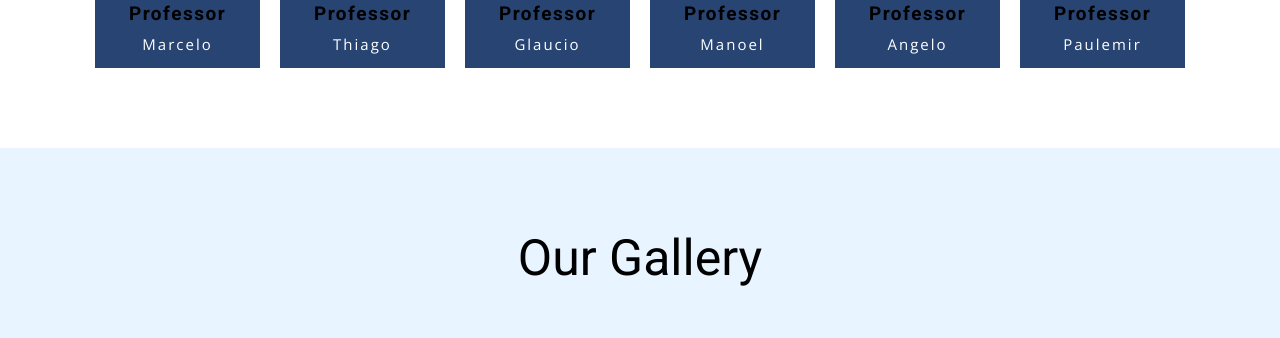
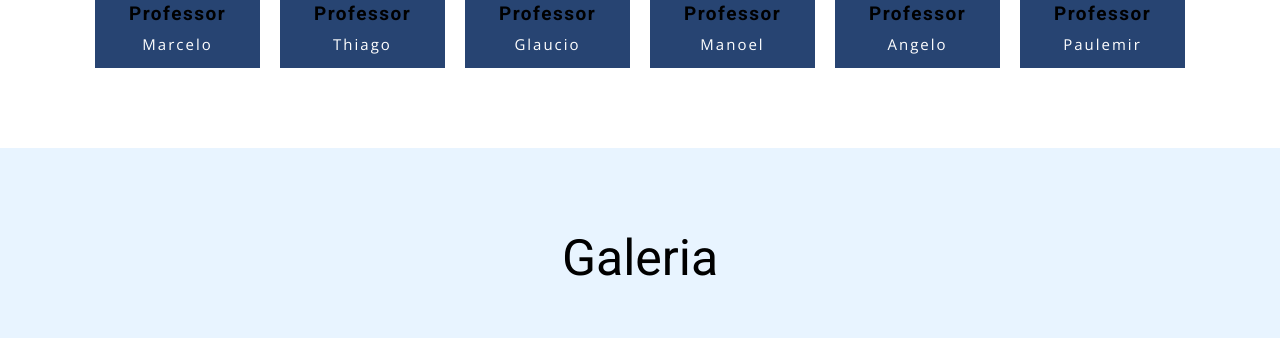
Before and after one commit to LuanBarb0sa/projeto_Integrador, a plain HTML site: page index.html in a window 1280 px wide. Shown: the part 2594-2932 px from the top of the page. Drawn offline with nearby package versions, Linux system fonts and the light colour scheme.

Commit message:
Isla: ajuste de fotos

```diff
--- a/index.html
+++ b/index.html
@@ -383,10 +383,10 @@
 	</section>
 	<!-- //team -->
 	<!-- Luan Barbosa -->
-
+ <!-- ISLA ARTEMES -->
 <!-- Gallery -->
 <section class="gallery" id="gallery">
-<h3>Our Gallery</h3>
+<h3> Galeria </h3>
 <div class="container">
 <div class="row">
 
@@ -419,6 +419,7 @@
 
 </section>
 <!-- /Gallery -->
+<!-- ISLA ARTEMES -->
 <!-- testimonials -->
 <section class="testimonials" id="testimonials">
 
```
Also changed, not shown: images/1.jpg, images/11.jpg, images/2.jpg, images/22.jpg, images/3.jpg, images/33.jpg, images/4.jpg, images/44.jpg, images/5.jpg, images/55.jpg, images/6.jpg, images/66.jpg.
